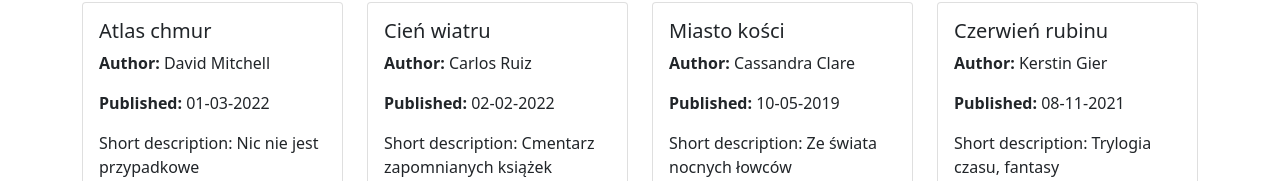
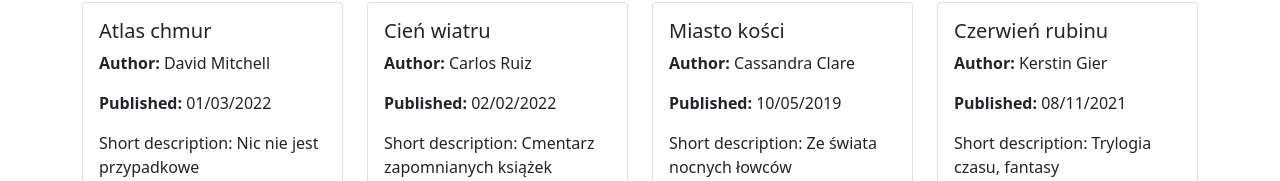
Before and after one commit to DmkMrw/crud-app, a React (Create React App) app: page / in a window 1280 px wide. Shown: the part 222-403 px from the top of the page. Built offline with nearby package versions, Linux system fonts and the light colour scheme.

Commit message:
Add function to change date format

```diff
--- a/src/components/features/EditPostForm/EditPostForm.js
+++ b/src/components/features/EditPostForm/EditPostForm.js
@@ -7,6 +7,7 @@ import { getPostById } from "../../../redux/store";
 import { useSelector } from "react-redux";
 import dateFormat from "dateformat";
 import { Navigate } from "react-router-dom";
+import { dateToStr } from "../../../utils/dateToStr";
 
 const EditPostForm = () => {
 
@@ -26,13 +27,14 @@ const EditPostForm = () => {
      if(!postData) return <Navigate to="/" />
      return (
           <>
-               <h1>edit post form</h1>
+               <h1>Edit Post</h1>
                <PostForm
                     action={handleSubmit}
                     actionText={actionText}
                     title={postData.title}
                     author={postData.author}
-                    publishedDate={dateFormat(postData.publishedDate, "yyyy-mm-dd")}
+                    // publishedDate={dateFormat(postData.publishedDate, "yyyy-mm-dd")}
+                    publishedDate={postData.publishedDate}
                     shortDescription={postData.shortDescription}
                     content={postData.content}
                     id={postId}
--- a/src/components/features/PostForm/PostForm.js
+++ b/src/components/features/PostForm/PostForm.js
@@ -3,6 +3,9 @@ import { useState } from 'react';
 import dateFormat from "dateformat";
 import ReactQuill from 'react-quill';
 import 'react-quill/dist/quill.snow.css';
+import DatePicker from "react-datepicker";
+import 'react-datepicker/dist/react-datepicker.css';
+
 
 
 const PostForm = ({ action, actionText, ...props }) => {
@@ -46,12 +49,13 @@ const PostForm = ({ action, actionText, ...props }) => {
 
                                    <Form.Group className="mb-3" controlId="published">
                                         <Form.Label>Published</Form.Label>
-                                        <Form.Control
+                                        {/* <Form.Control
                                              type="date"
                                              placeholder="Enter date"
                                              required
                                              onChange={(e) => setPublishedDate(dateFormat(e.target.value, "yyyy-mm-dd"))} value={publishedDate}
-                                        />
+                                        /> */}
+                                        <DatePicker selected={publishedDate} onChange={(date) => setPublishedDate(date)} placeholderText={'Please select a date'} />
                                    </Form.Group>
                               </Col>
 
--- a/src/components/features/Posts/Posts.js
+++ b/src/components/features/Posts/Posts.js
@@ -2,6 +2,7 @@ import { useSelector } from "react-redux";
 import { getAllPosts } from "../../../redux/store";
 import { Link } from "react-router-dom";
 import { Card, Button, Row, Col } from "react-bootstrap";
+import { dateToStr } from "../../../utils/dateToStr";
 
 
 const Posts = () => {
@@ -17,7 +18,7 @@ const Posts = () => {
                               <Card.Body >
                                         <Card.Title>{post.title}</Card.Title>
                                         <p><b>Author: </b>{post.author}</p>
-                                        <p><b>Published: </b> {post.publishedDate}</p>
+                                        <p><b>Published: </b> {dateToStr(post.publishedDate)}</p>
                                         <Card.Text><span>Short description: {post.shortDescription}</span></Card.Text>
                                         <Link key={post.id} to={'/post/' + post.id}><Button variant="primary">Read more</Button></Link>
                               </Card.Body>
--- a/src/components/pages/Post/Post.js
+++ b/src/components/pages/Post/Post.js
@@ -7,6 +7,7 @@ import RemoveModal from "../../features/RemoveModal/RemoveModal";
 import { useDispatch } from "react-redux";
 import { deletePost } from "../../../redux/postRedux";
 import { Navigate, Link } from "react-router-dom";
+import { dateToStr } from "../../../utils/dateToStr";
 
 
 const Post = () => {
@@ -45,7 +46,7 @@ const Post = () => {
                <Row className='justify-content-center'>
                     <Col md={8}>
                          <p><b>Author: </b>{listData.author}{' '}</p>
-                         <p><b>Published: </b> {listData.publishedDate}</p>
+                         <p><b>Published: </b> {dateToStr(listData.publishedDate)}</p>
                               <p dangerouslySetInnerHTML={{ __html: listData.content }} />
                     </Col>
                </Row>
--- a/src/redux/initialState.js
+++ b/src/redux/initialState.js
@@ -5,7 +5,7 @@ const initialState = {
       title: 'Atlas chmur',
       shortDescription: 'Nic nie jest przypadkowe',
       content: 'Nominowany do Nagrody Bookera bestseller Atlas Chmur Davida Mitchella to również jedna ze Stu Książek Dekady według wpływowych brytyjskich krytyków literackich Richarda Madeleya i Judy Finnigan. ',
-      publishedDate: '01-03-2022',
+      publishedDate: new Date('01-03-2022'),
       author: 'David Mitchell'
           },
           {
@@ -13,7 +13,7 @@ const initialState = {
       title: 'Cień wiatru',
       shortDescription: 'Cmentarz zapomnianych książek',
       content: 'W letni świt 1945 roku dziesięcioletni Daniel Sempere zostaje zaprowadzony przez ojca, księgarza i antykwariusza, do niezwykłego miejsca w sercu starej Barcelony, które wtajemniczonym znane jest jako Cmentarz Zapomnianych Książek.',
-      publishedDate: '02-02-2022',
+      publishedDate: new Date('02-02-2022'),
       author: 'Carlos Ruiz'
           },
           {
@@ -21,7 +21,7 @@ const initialState = {
       title: 'Miasto kości',
       shortDescription: 'Ze świata nocnych łowców',
       content: 'Tysiące lat temu, Anioł Razjel zmieszał swoją krew z krwią mężczyzn i stworzył rasę Nephilim, pół ludzi, pół aniołów.',
-      publishedDate: '10-05-2019',
+      publishedDate: new Date('10-05-2019'),
       author: 'Cassandra Clare'
           },
           {
@@ -29,7 +29,7 @@ const initialState = {
       title: 'Czerwień rubinu',
       shortDescription: 'Trylogia czasu, fantasy',
       content: 'Trylogia Czasu jest tak wciągająca, że w zasadzie należałoby powiedzieć: «wsysa»; jest dowcipna, a zarazem totalnie romantyczna.',
-      publishedDate: '08-11-2021',
+      publishedDate: new Date('08-11-2021'),
       author: 'Kerstin Gier'
           },
      ]
--- /dev/null
+++ b/src/utils/dateToStr.js
@@ -0,0 +1 @@
+export const dateToStr = (date) => date.toLocaleString('en-US', { year: 'numeric', month: '2-digit', day: '2-digit' })
```
